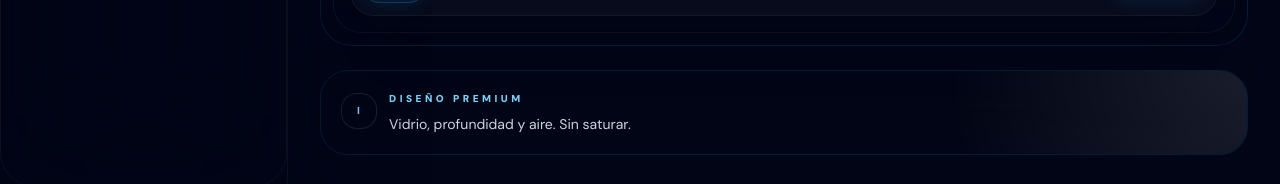
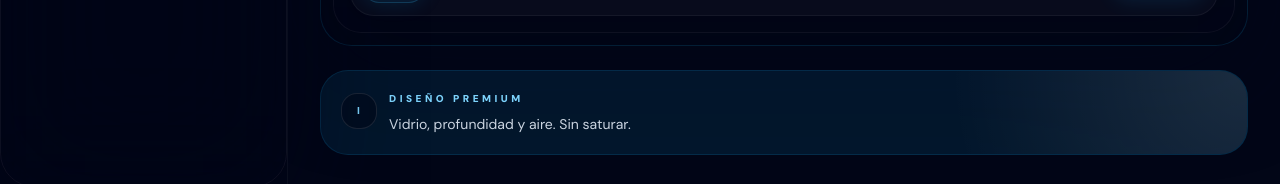
Before and after one commit to HockerAGI/hocker.one, a Next.js app: page / in a window 1280 px wide. Shown: the part 1332-1516 px from the top of the page. Built offline with nearby package versions, Linux system fonts and the light colour scheme; no server answers; the database is empty.

Commit message:
Actualizar Hint.tsx

```diff
--- a/src/components/Hint.tsx
+++ b/src/components/Hint.tsx
@@ -1,38 +1,33 @@
-"use client";
-
-import React from "react";
-
-type HintTone = "sky" | "emerald" | "amber" | "rose";
+import type { ReactNode } from "react";
 
 type HintProps = {
   title: string;
-  children: React.ReactNode;
-  tone?: HintTone;
+  children: ReactNode;
+  tone?: "sky" | "rose" | "emerald" | "neutral";
+  className?: string;
 };
 
-function toneStyles(tone: HintTone): string {
+function toneClasses(tone: NonNullable<HintProps["tone"]>): string {
   switch (tone) {
+    case "rose":
+      return "border-rose-500/15 bg-rose-500/10 text-rose-100";
     case "emerald":
-      return "border-emerald-500/15 bg-emerald-500/8 text-emerald-100";
-    case "amber":
-      return "border-amber-500/15 bg-amber-500/8 text-amber-100";
-    case "rose":
-      return "border-rose-500/15 bg-rose-500/8 text-rose-100";
-    case "sky":
+      return "border-emerald-500/15 bg-emerald-500/10 text-emerald-100";
+    case "neutral":
+      return "border-white/5 bg-white/[0.03] text-slate-100";
     default:
-      return "border-sky-500/15 bg-sky-500/8 text-sky-100";
+      return "border-sky-500/15 bg-sky-500/10 text-sky-100";
   }
 }
 
-function titleTone(tone: HintTone): string {
+function titleTone(tone: NonNullable<HintProps["tone"]>): string {
   switch (tone) {
+    case "rose":
+      return "text-rose-300";
     case "emerald":
       return "text-emerald-300";
-    case "amber":
-      return "text-amber-300";
-    case "rose":
-      return "text-rose-300";
-    case "sky":
+    case "neutral":
+      return "text-slate-300";
     default:
       return "text-sky-300";
   }
@@ -42,12 +37,11 @@ export default function Hint({
   title,
   children,
   tone = "sky",
+  className = "",
 }: HintProps) {
   return (
     <section
-      className={`relative overflow-hidden rounded-[28px] border px-4 py-4 shadow-[0_16px_60px_rgba(2,6,23,0.18)] backdrop-blur-2xl sm:px-5 sm:py-5 ${toneStyles(
-        tone,
-      )}`}
+      className={`relative overflow-hidden rounded-[28px] border p-4 sm:p-5 ${toneClasses(tone)} ${className}`}
     >
       <div className="pointer-events-none absolute inset-0 bg-[radial-gradient(circle_at_top_right,rgba(255,255,255,0.12),transparent_32%)] opacity-80" />
       <div className="relative flex items-start gap-3">
```
